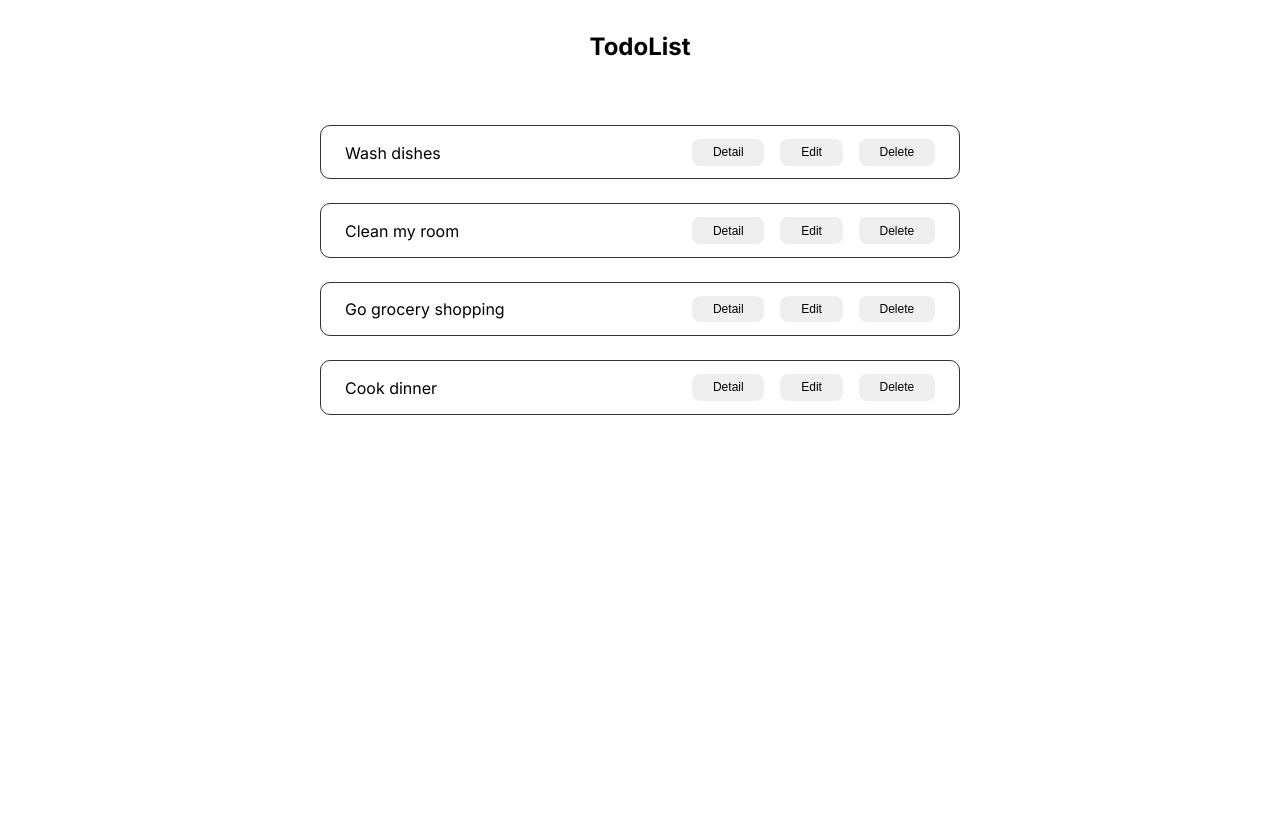
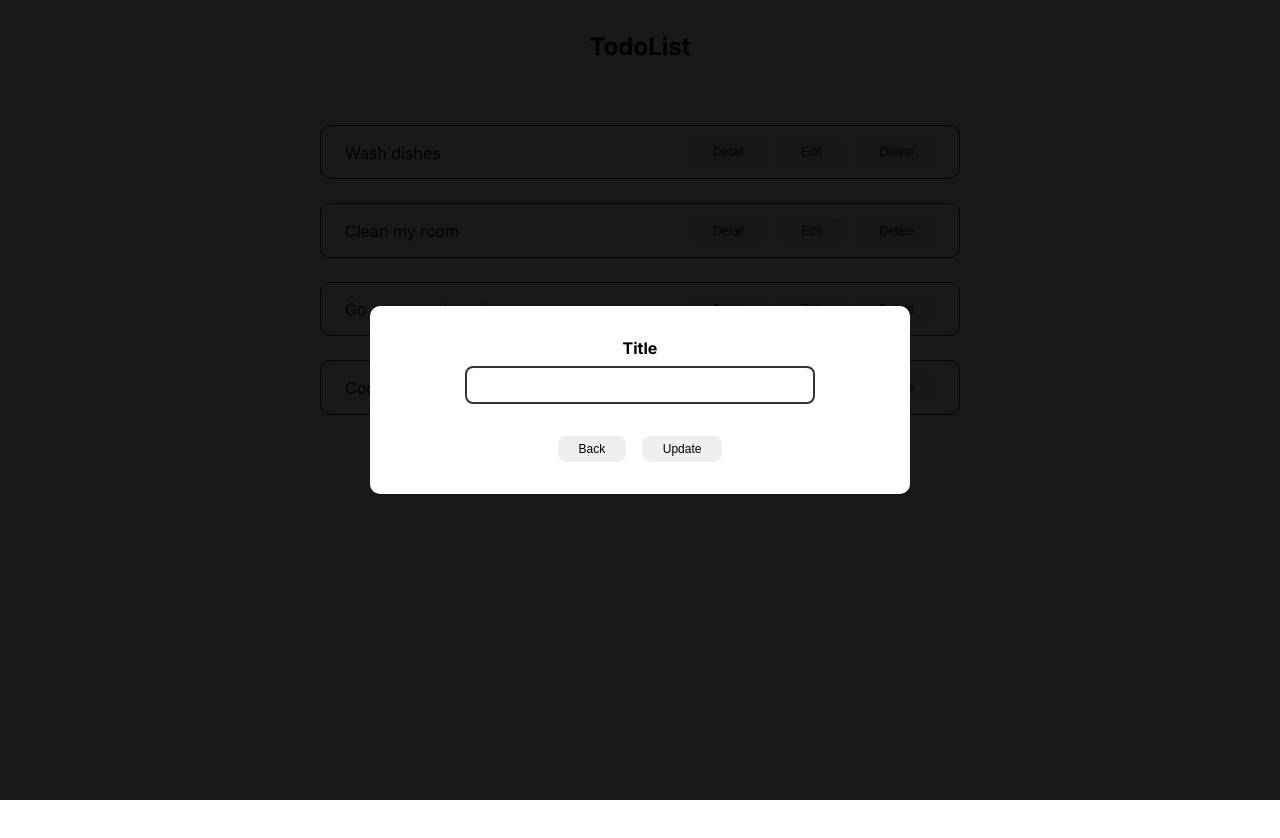
Before and after one commit to keento0809/h-company-coding-assignment, a Next.js app: page / in a window 1280 px wide. Shown: the top 838 px of the page. Built offline with nearby package versions, Linux system fonts and the light colour scheme.

Commit message:
Add: EditTaskModal component

```diff
--- /dev/null
+++ b/app/(home)/_components/EditTaskModal.tsx
@@ -0,0 +1,25 @@
+import { Modal } from "@/app/_components/ui/modal/Modal";
+import styles from "@/app/(home)/styles/editTaskModal.module.css";
+import { Button } from "@/app/_components/ui/button/Button";
+import { TextInput } from "@/app/_components/ui/input/TextInput";
+
+type EditTaskModalProps = {
+  onClose: () => void;
+};
+
+export const EditTaskModal = ({ onClose }: EditTaskModalProps) => {
+  return (
+    <Modal onClose={onClose}>
+      <div className={styles.modalContainer}>
+        <div className={styles.modalTitleSection}>
+          <h4>Title</h4>
+          <TextInput />
+        </div>
+        <div className={styles.modalActionButtons}>
+          <Button text="Back" onClick={onClose} />
+          <Button text="Update" onClick={() => {}} />
+        </div>
+      </div>
+    </Modal>
+  );
+};
--- a/app/(home)/_components/HomePageSection.tsx
+++ b/app/(home)/_components/HomePageSection.tsx
@@ -1,9 +1,15 @@
+"use client";
+
 import styles from "@/app/(home)/styles/homePageSection.module.css";
 import { TodoList } from "./TodoList";
+import { EditTaskModal } from "./EditTaskModal";
+import { useHomePageSection } from "../_hooks/useHomePageSection";
 
 export const HomePageSection = () => {
+  const { isModalOpen, closeModal } = useHomePageSection();
   return (
     <main className={styles.wrapper}>
+      {isModalOpen && <EditTaskModal onClose={closeModal} />}
       <div className={styles.container}>
         <h2>TodoList</h2>
         <TodoList />
--- a/app/(home)/_components/TodoItem.tsx
+++ b/app/(home)/_components/TodoItem.tsx
@@ -1,5 +1,5 @@
 import { Todo } from "./TodoList";
-import { Button } from "@/app/_components/ui/Button";
+import { Button } from "@/app/_components/ui/button/Button";
 import styles from "@/app/(home)/styles/todoItem.module.css";
 
 type TodoItemProps = {
--- /dev/null
+++ b/app/(home)/_hooks/useHomePageSection.ts
@@ -0,0 +1,18 @@
+import { useState } from "react";
+
+export const useHomePageSection = () => {
+  const [isModalOpen, setIsModalOpen] = useState(true);
+
+  const openModal = () => {
+    setIsModalOpen(true);
+  };
+  const closeModal = () => {
+    setIsModalOpen(false);
+  };
+
+  return {
+    isModalOpen,
+    openModal,
+    closeModal,
+  };
+};
--- /dev/null
+++ b/app/(home)/styles/editTaskModal.module.css
@@ -0,0 +1,31 @@
+.modalContainer {
+  width: 90%;
+  max-width: 540px;
+  margin: 0 auto;
+  background-color: #fff;
+  opacity: 1;
+  padding: 2rem;
+  display: flex;
+  flex-direction: column;
+  justify-content: center;
+  align-items: center;
+  gap: 2rem;
+  border-radius: 10px;
+  z-index: 60;
+}
+
+.modalTitleSection {
+  width: 100%;
+  max-width: 350px;
+  margin: 0 auto;
+  display: flex;
+  flex-direction: column;
+  align-items: center;
+  gap: 0.5rem;
+}
+
+.modalActionButtons {
+  display: flex;
+  align-items: center;
+  gap: 1rem;
+}
--- /dev/null
+++ b/app/_components/styles/modal.module.css
@@ -0,0 +1,14 @@
+.modal {
+  position: fixed;
+  top: 0;
+  right: 0;
+  bottom: 0;
+  left: 0;
+  background-color: rgba(0, 0, 0, 0.9);
+  width: 100%;
+  height: 100%;
+  z-index: 50;
+  display: flex;
+  align-items: center;
+  justify-content: center;
+}
--- a/app/_components/ui/Button.tsx
+++ b/app/_components/ui/button/Button.tsx
@@ -1,10 +1,10 @@
 "use client";
 
 import styles from "@/app/_components/styles/button.module.css";
+import { ComponentProps } from "react";
 
-type ButtonProps = {
+type ButtonProps = ComponentProps<"button"> & {
   text: string;
-  onClick?: () => void;
 };
 
 export const Button = ({ text, onClick }: ButtonProps) => {
--- a/app/_components/ui/TextInput.tsx
+++ b/app/_components/ui/input/TextInput.tsx
@@ -1,3 +1,5 @@
+"use client";
+
 import { ComponentProps } from "react";
 import styles from "@/app/_components/styles/textInput.module.css";
 
--- /dev/null
+++ b/app/_components/ui/modal/Modal.tsx
@@ -0,0 +1,17 @@
+"use client";
+
+import styles from "@/app/_components/styles/modal.module.css";
+import { ReactNode } from "react";
+
+type ModalProps = {
+  children: ReactNode;
+  onClose: () => void;
+};
+
+export const Modal = ({ children, onClose }: ModalProps) => {
+  return (
+    <div className={styles.modal} onClick={onClose}>
+      {children}
+    </div>
+  );
+};
```
